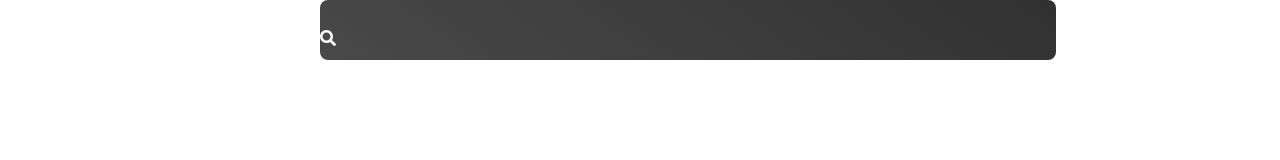
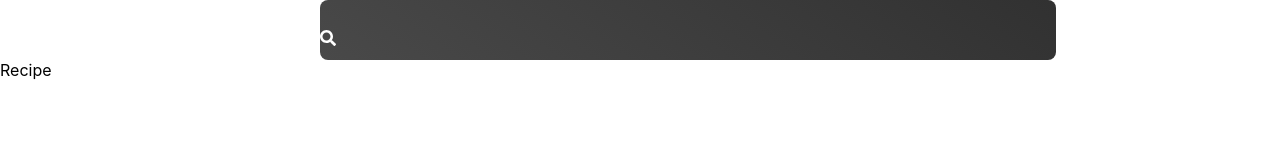
Before and after one commit to TevinNan/RecipeNow, a React (Create React App) app: page /recipe/1 in a window 1280 px wide. Before the commit this address had no page. Shown: the top 160 px of the page. Built offline with nearby package versions, Linux system fonts and the light colour scheme.

Commit message:
build:add RecipePage

```diff
--- a/src/pages/Pages.jsx
+++ b/src/pages/Pages.jsx
@@ -2,12 +2,14 @@ import React from "react";
 import Home from "./Home";
 import { Route, Routes } from "react-router-dom";
 import Searched from "./Searched";
+import Recipe from "./Recipe";
 
 function Pages() {
   return (
     <Routes>
       <Route path="/" element={<Home></Home>} />
       <Route path="/searched/:search" element={<Searched />} />
+      <Route path="/recipe/:name" element={<Recipe />} />
     </Routes>
   );
 }
--- /dev/null
+++ b/src/pages/Recipe.jsx
@@ -0,0 +1,11 @@
+import { useEffect, useState } from "react";
+import styled from "styled-components";
+import { useParams } from "react-router-dom";
+
+import React from "react";
+
+function Recipe() {
+  return <div>Recipe</div>;
+}
+
+export default Recipe;
```
